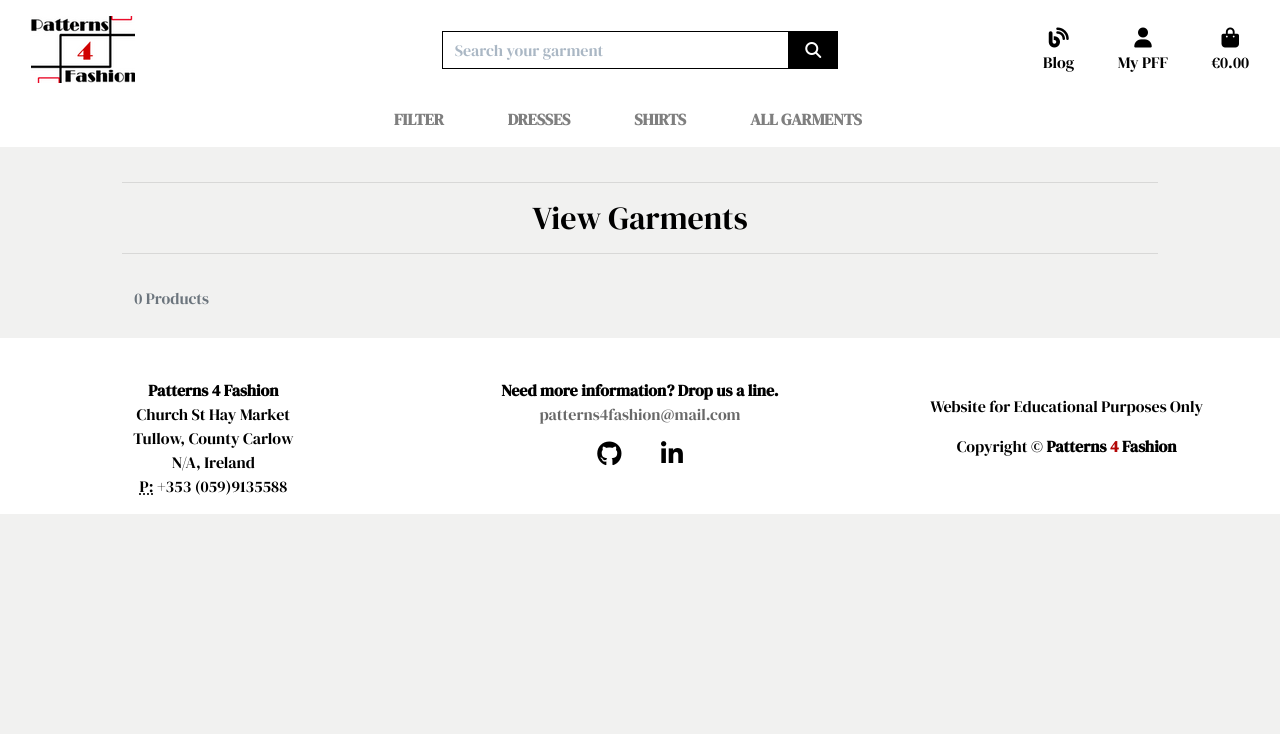
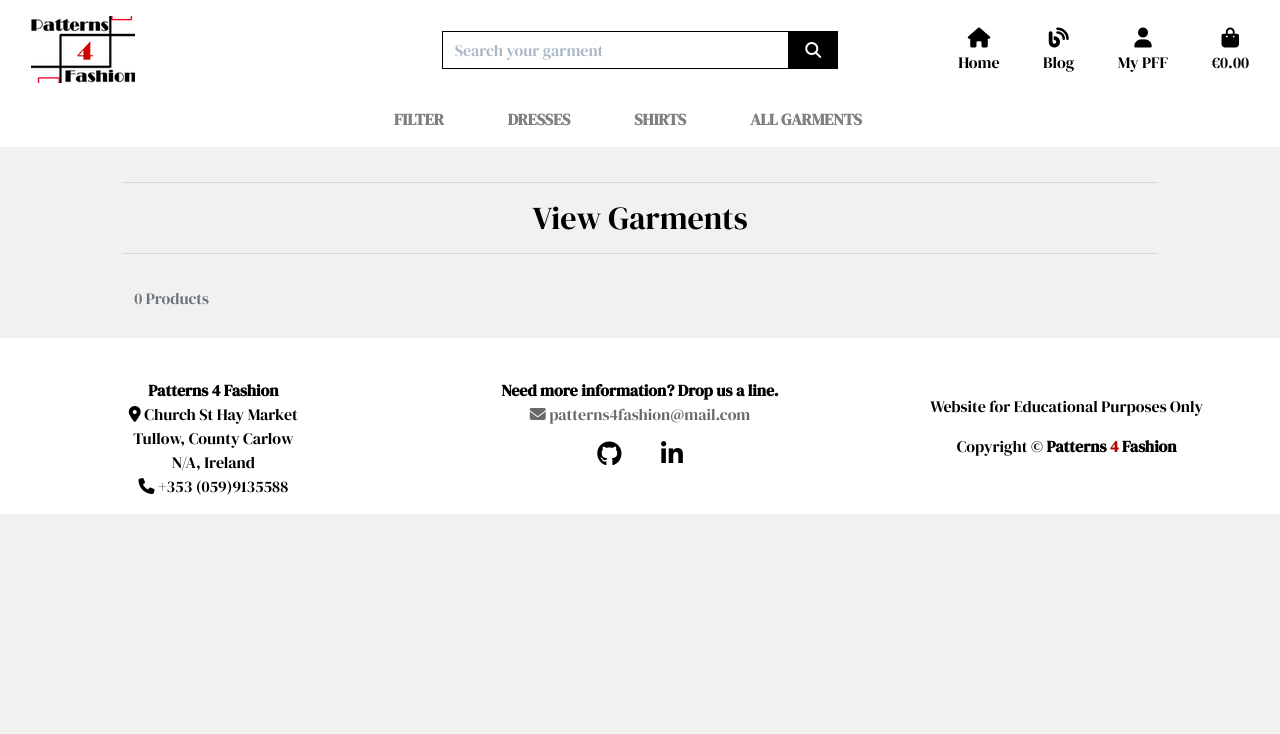
Before and after one commit to Code-Institute-Submissions/patterns_for_fashion, a Django app: page /products/ in a window 1280 px wide. Shown: the top 734 px of the page. Run offline with Django 3.2, Linux system fonts and the light colour scheme; data that the repository does not hold is empty; some libraries are stand-ins or nearby versions.

Commit message:
Add text content and site screenshots from navbar to readme, ad js folder and scripts.js to static

```diff
--- a/blog/templates/blog/blog.html
+++ b/blog/templates/blog/blog.html
@@ -34,7 +34,9 @@
                         <a href="{% url 'post_detail' post.slug %}">
                             <img src="{{ MEDIA_URL }}{{ post.image }}" alt="{{ post.name }}" class="card-img-top w-50 mx-auto d-block">
                         </a>
-                        <h2 class="card-title text-center">{{ post.title }}</h2>
+                        <a href="{% url 'post_detail' post.slug %}">
+                            <h2 class="card-title text-center">{{ post.title }}</h2>
+                        </a>
                         <small class="card-text text-muted"> <em>published on {{ post.created_on }}</em></small>
                         <p class="card-text">{{ post.content|slice:":80" }}</p>
                         <a href="{% url 'post_detail' post.slug %}" class="btn btn-outline-black">Read More &rarr;</a>
--- a/products/templates/products/products.html
+++ b/products/templates/products/products.html
@@ -34,7 +34,7 @@
                 <div class="row mt-1 mb-2"></div>
                 <div class="row">
                     {% for product in products %}
-                        <div class="col-sm-6 col-md-6 col-lg-4 col-xl-3">
+                        <div class="col-sm-12 col-md-6 col-lg-4 col-xl-3">
                             <div class="card shadow-lg h-100 border-0">
                                 {% if product.image %}
                                 <a href="{% url 'product_detail' product.id %}">
--- a/static/css/base.css
+++ b/static/css/base.css
@@ -64,11 +64,11 @@
     color: #b30606;
 }
 
-address a {
+a {
     color: dimgray;
 }
 
-address a:hover {
+a:hover {
     color: #b30606;
 }
 
--- /dev/null
+++ b/static/js/scripts.js
@@ -0,0 +1,6 @@
+$('.toast').toast('show');
+$(document).ready(function(){
+    $(".sidenav").sidenav();
+    $('select').formSelect();
+    $('#copyright').text(new Date().getFullYear());
+});
--- a/templates/base.html
+++ b/templates/base.html
@@ -60,6 +60,14 @@
             </div>
             <div class="col-12 col-lg-4 my-auto py-1 py-lg-0">
                <ul class="list-inline list-unstyled text-center text-lg-right my-0">
+                   <li class="list-inline-item">
+                        <a href="{% url 'home' %}" class="nav-link">
+                            <div class="text-center">
+                                <div><i class="fas fa-home fa-lg"></i></div>
+                                <p class="my-0">Home</p>
+                            </div>
+                        </a>
+                    </li>
                     <li class="list-inline-item">
                         <a href="{% url 'blog' %}" class="nav-link">
                             <div class="text-center">
@@ -75,12 +83,13 @@
                                <p class="my-0">My PFF</p>
                            </div>
                        </a>
-                       <div class="dropdown-menu border-0" aria-labelledby="user-options">
+                       <div class="dropdown-menu border-0 mr-3 ml-3" aria-labelledby="user-options">
                             {% if request.user.is_authenticated %}
                                 {% if request.user.is_superuser %}
                                     <a href="{% url 'add_product' %}" class="dropdown-item">Product Management</a>
                                 {% endif %}
                                 <a href="{% url 'profile' %}" class="dropdown-item">My profile</a>
+                                <hr>
                                 <a href="{% url 'account_logout' %}" class="dropdown-item">Logout</a>
                             {% else %}
                                 <a href="{% url 'account_signup' %}" class="dropdown-item">Register</a>
@@ -142,26 +151,20 @@
     {% block content %}
     {% endblock %}
 
-    {% block postloadjs %}
-    <script type="text/javascript">
-        $('.toast').toast('show');
-    </script>
-    {% endblock %}
-
         <footer class="container-fluid bg-white">
             <div class="row">
                 <div class="col-12 col-lg-4">
                     <address>
                         <strong>Patterns 4 Fashion</strong>
-                        <br>Church St Hay Market <br>
+                        <br><i class="fas fa-map-marker-alt"></i> Church St Hay Market <br>
                          Tullow, County Carlow <br> N/A, Ireland<br>
-                        <abbr title="Phone">P:</abbr> +353 (059)9135588
+                        <i class="fas fa-phone"></i> +353 (059)9135588
                     </address>
                 </div>
                 <div class="col-12 col-lg-4">
                     <address>
                         <strong>Need more information? Drop us a line.</strong><br>
-                        <a href="mailto:#">patterns4fashion@mail.com</a>
+                        <a href="mailto:patterns4fashion@mail.com"><i class="fas fa-envelope"></i> patterns4fashion@mail.com</a>
                     </address>
                     <ul class="pl-0">
                         <li>
@@ -184,5 +187,9 @@
                 </div>
             </div>
         </footer>
+        {% block postloadjs %}
+        {{ block.super }}
+            <script type="text/javascript" src="{% static 'js/scripts.js' %}"></script>
+        {% endblock %}
   </body>
 </html>
```
Also changed, not shown: README.md, static/navbar/footer.jpg (added), static/navbar/navbar.jpg (added), static/navbar/profile-collapsed.jpg (added), static/navbar/superuser-profile.jpg (added).
